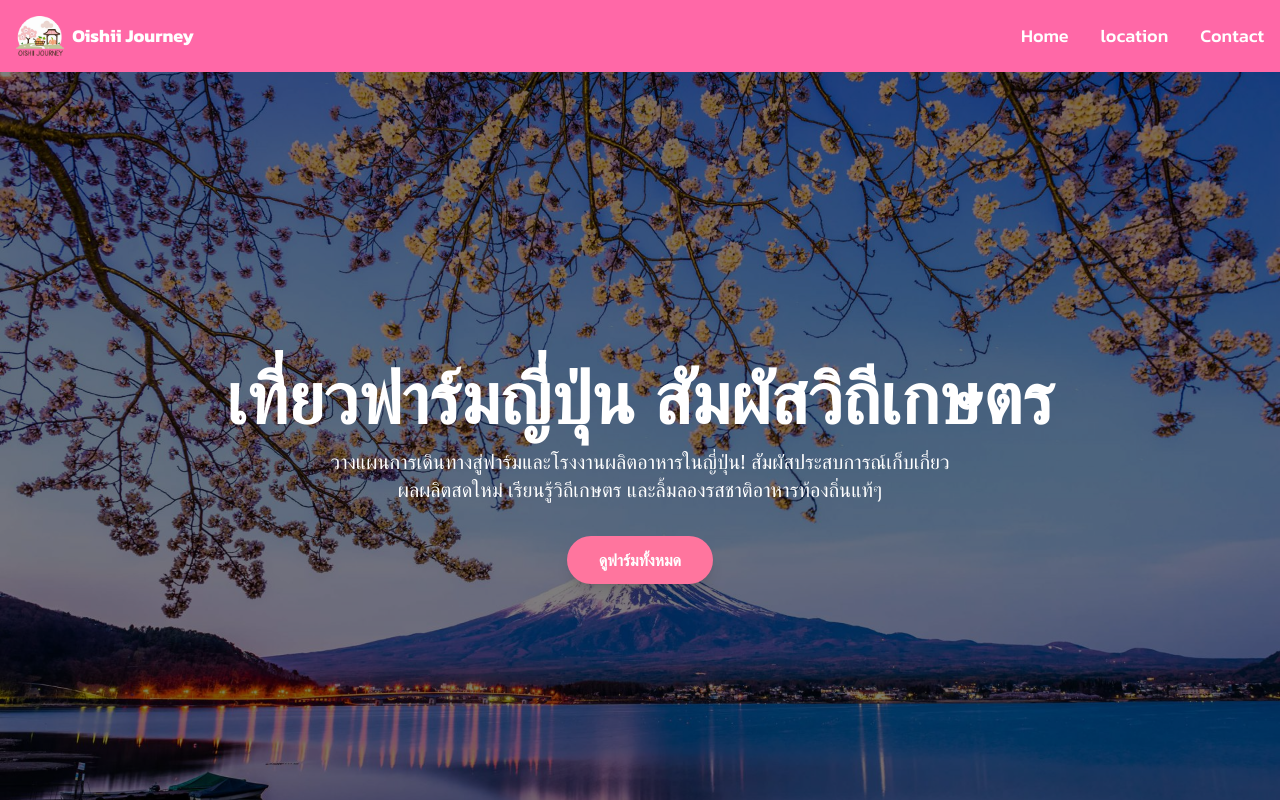
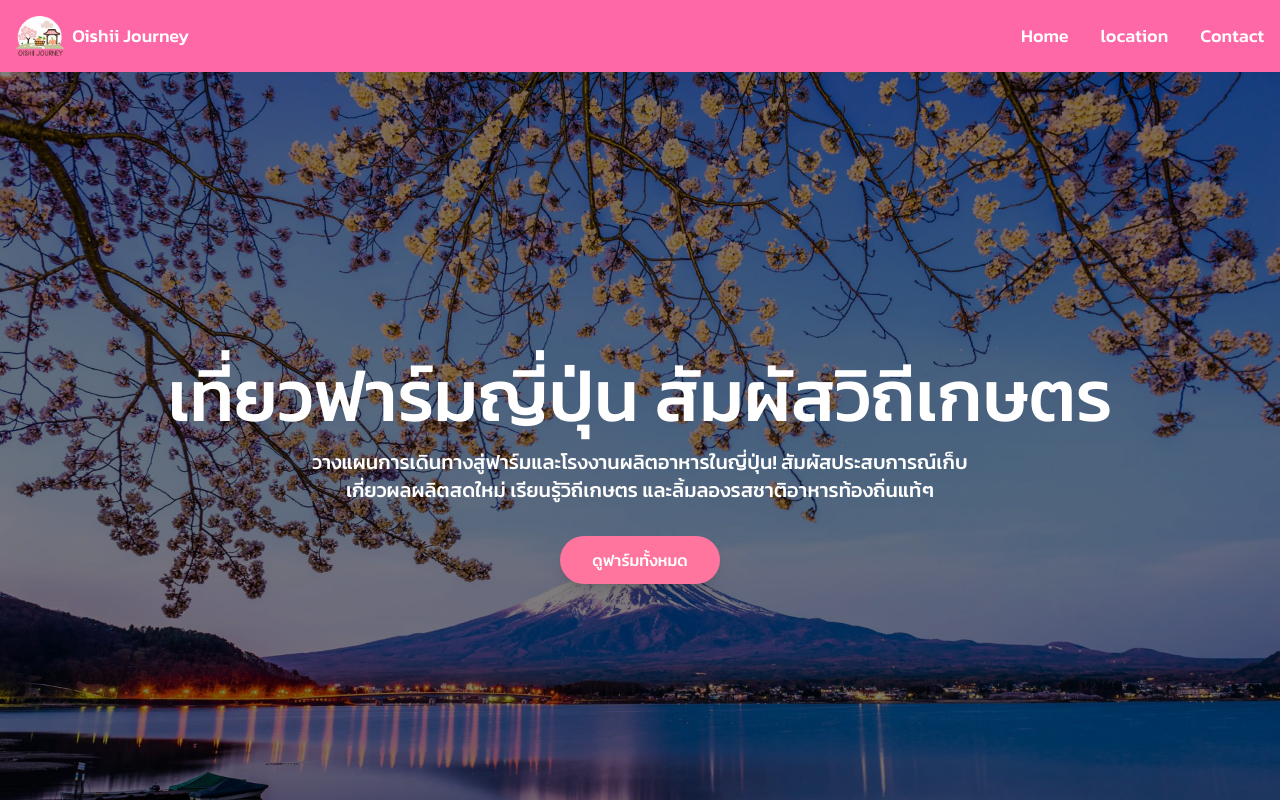
Before and after one commit to Fox-of-Death/oishii-journey, a React (Vite) app: page / in a window 1280 px wide. Shown: the top 800 px of the page. Built offline with nearby package versions, Linux system fonts and the light colour scheme.

Commit message:
first commit

```diff
--- a/src/index.css
+++ b/src/index.css
@@ -1,9 +1,12 @@
-@import url('https://fonts.googleapis.com/css2?family=Kanit:ital,wght@0,100;0,200;0,300;0,400;0,500;0,600;0,700;0,800;0,900;1,100;1,200;1,300;1,400;1,500;1,600;1,700;1,800;1,900&display=swap');
+@import url("https://fonts.googleapis.com/css2?family=Kanit:ital,wght@0,100;0,200;0,300;0,400;0,500;0,600;0,700;0,800;0,900;1,100;1,200;1,300;1,400;1,500;1,600;1,700;1,800;1,900&display=swap");
 @import "tailwindcss";
 
 body {
+  background-color: aliceblue;
+}
+
+* {
   font-family: "Kanit", sans-serif;
   font-weight: 500;
   font-style: normal;
-  background-color: aliceblue;
 }
```
